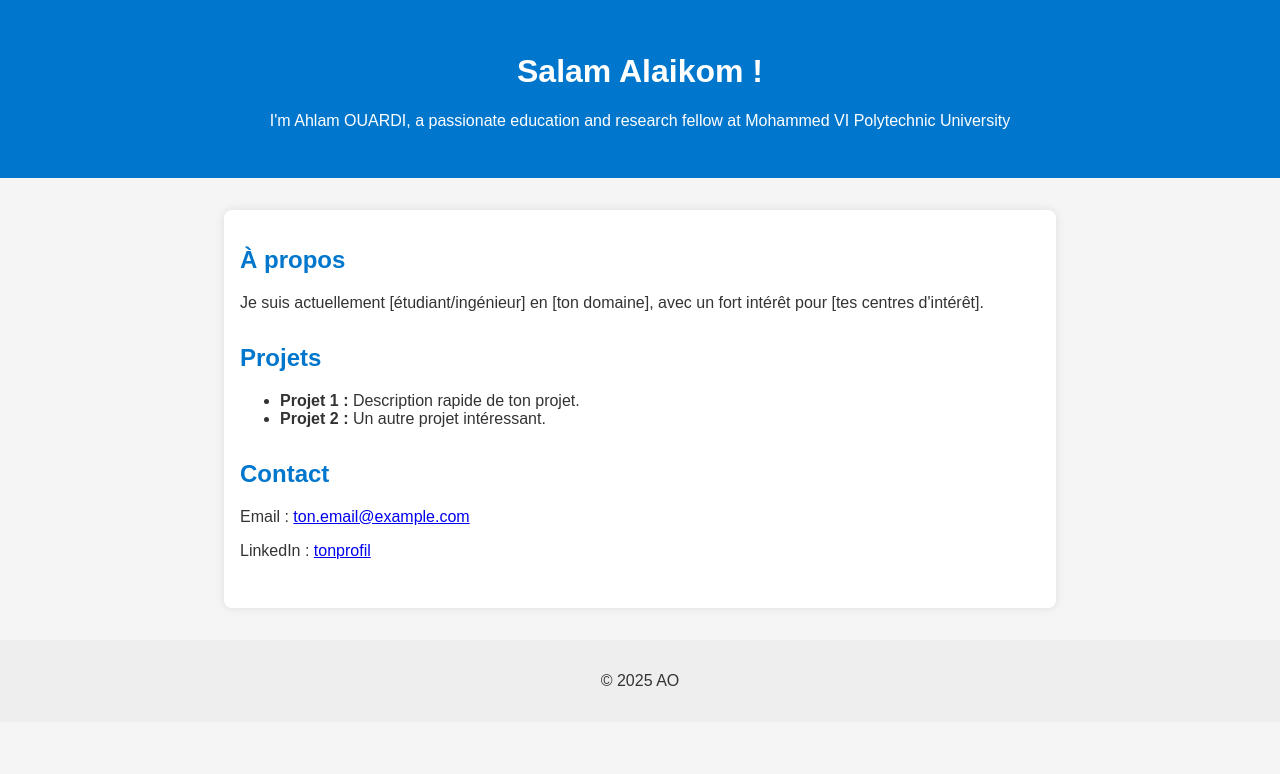
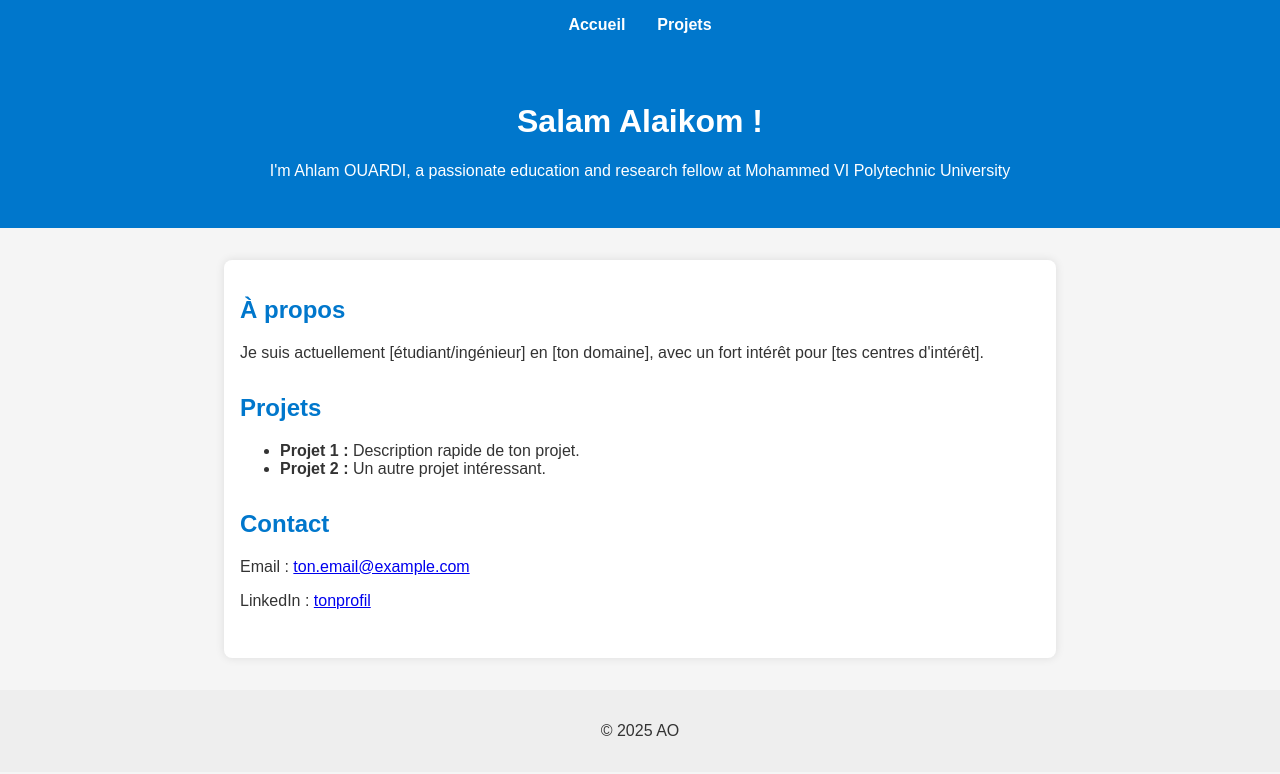
Before and after one commit to AhlamOUARDI/AO, a plain HTML site: page index.html in a window 1280 px wide. Drawn offline with Linux system fonts and the light colour scheme.

Commit message:
Update index.html

```diff
--- a/index.html
+++ b/index.html
@@ -1,10 +1,40 @@
 <!DOCTYPE html>
 <html lang="fr">
+  <nav>
+  <ul>
+    <li><a href="index.html">Accueil</a></li>
+    <li><a href="projets.html">Projets</a></li>
+  </ul>
+</nav>
+
 <head>
   <meta charset="UTF-8">
   <meta name="viewport" content="width=device-width, initial-scale=1.0">
   <title>Ahlam OUARDI</title>
   <style>
+    nav {
+  background-color: #0077cc;
+  padding: 1rem;
+}
+nav ul {
+  list-style: none;
+  display: flex;
+  justify-content: center;
+  margin: 0;
+  padding: 0;
+}
+nav li {
+  margin: 0 1rem;
+}
+nav a {
+  color: white;
+  text-decoration: none;
+  font-weight: bold;
+}
+nav a:hover {
+  text-decoration: underline;
+}
+
     body {
       font-family: Arial, sans-serif;
       margin: 0;
```
